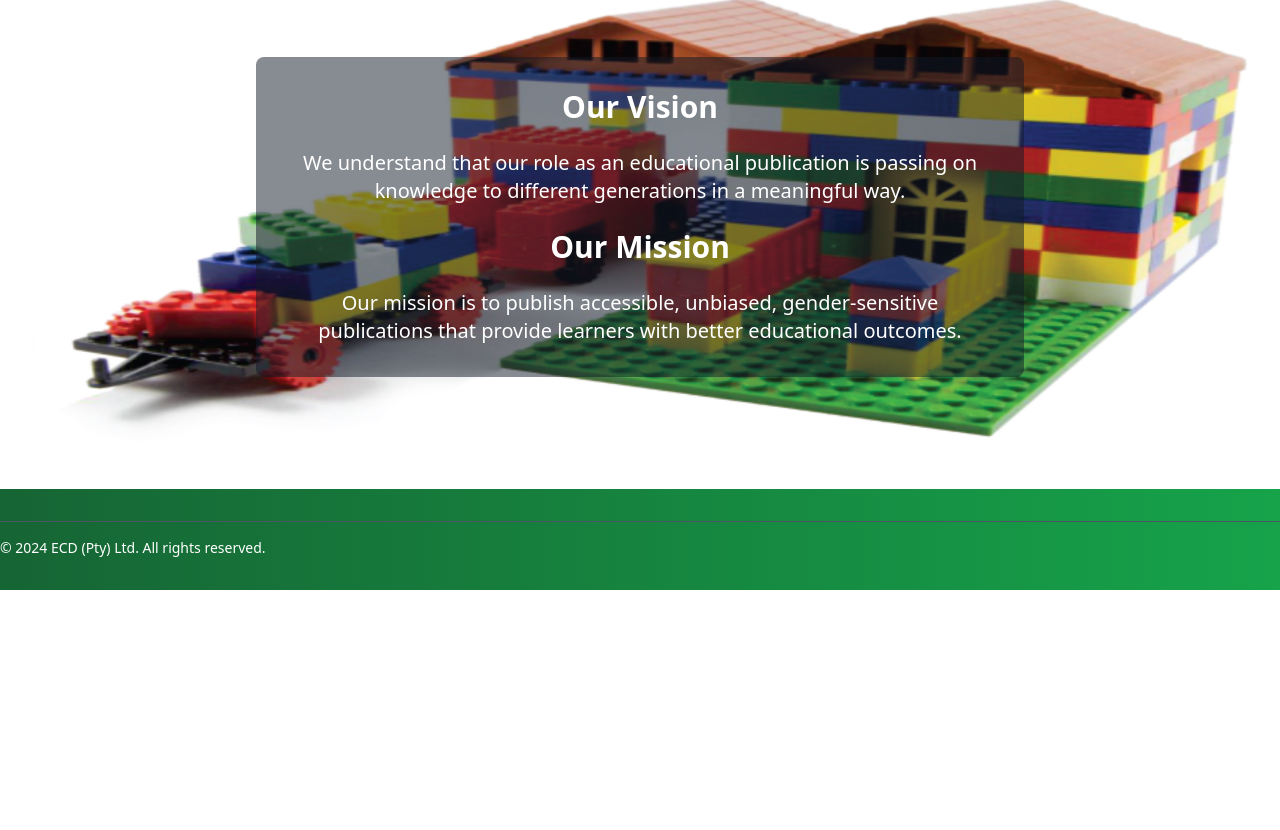
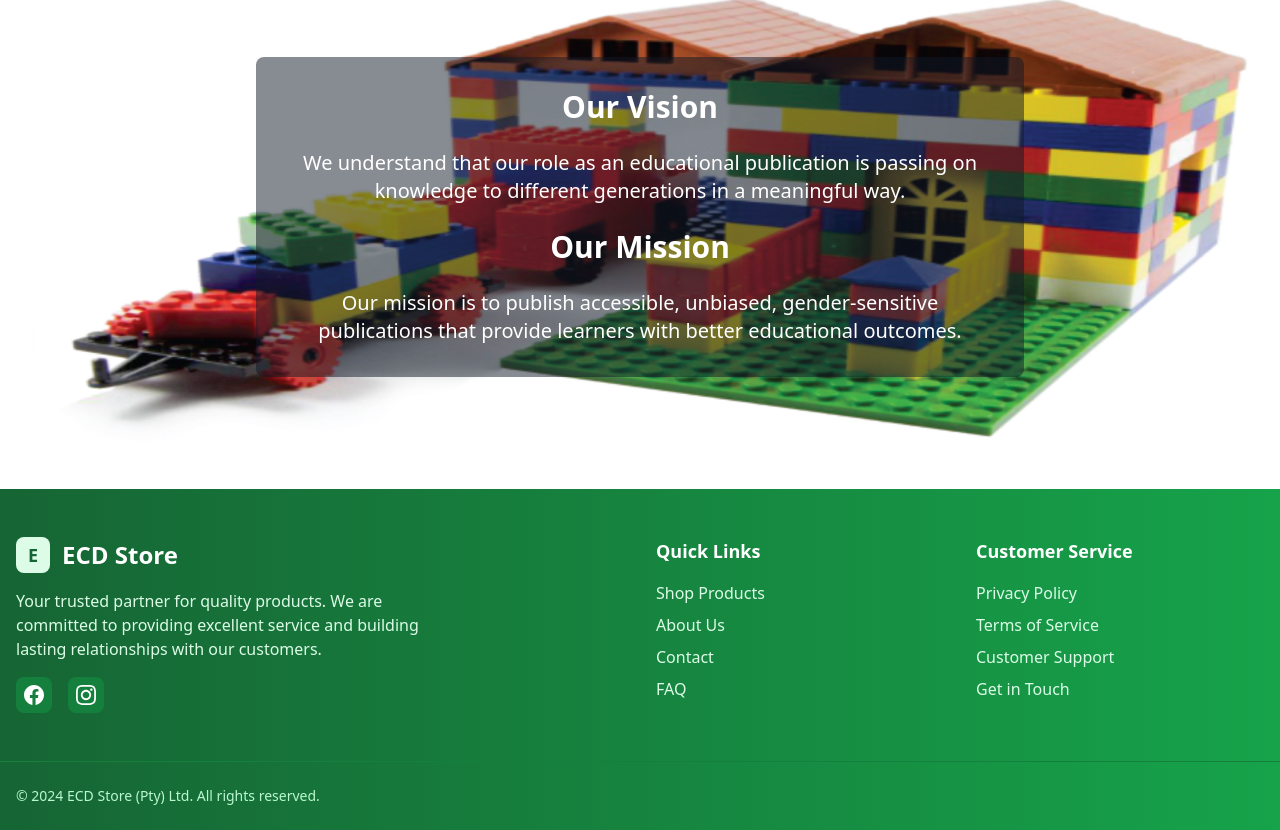
Before and after one commit to Tshephodave/Server, a React (Create React App) app in the folder Marketing-web/: page / in a window 1280 px wide. Shown: the part 679-1509 px from the top of the page. Before the commit the page ends 1269 px from the top, so only its background shows below. Built offline with nearby package versions, Linux system fonts and the light colour scheme.

Commit message:
Update footer.js

```diff
--- a/Marketing-web/src/components/footer.js
+++ b/Marketing-web/src/components/footer.js
@@ -1,15 +1,111 @@
 import React from 'react';
+import { Link } from 'react-router-dom';
+
 const Footer = () => {
   return (
-    <footer className="bg-gradient-to-r from-green-800 to-green-600 text-white py-8 mt-auto">
+    <footer className="bg-gradient-to-r from-green-800 to-green-600 text-white mt-auto">
+      {/* Main Footer Content */}
+      <div className="container mx-auto px-4 py-12">
+        <div className="grid grid-cols-1 md:grid-cols-2 lg:grid-cols-4 gap-8">
 
+          {/* Company Info */}
+          <div className="lg:col-span-2">
+            <div className="flex items-center mb-4">
+              <span className="bg-green-100 text-green-800 px-3 py-1 rounded-lg mr-3 text-lg font-bold">E</span>
+              <h3 className="text-2xl font-bold">ECD Store</h3>
+            </div>
+            <p className="text-green-100 mb-4 max-w-md">
+              Your trusted partner for quality products. We are committed to providing excellent service and building lasting relationships with our customers.
+            </p>
+            <div className="flex space-x-4">
+              {/* Facebook Icon */}
+              <a href="#" className="bg-green-700 hover:bg-green-600 p-2 rounded-lg transition-colors duration-200">
+                <svg className="w-5 h-5" fill="currentColor" viewBox="0 0 24 24">
+                  <path d="M24 12.073c0-6.627-5.373-12-12-12s-12 5.373-12 12c0 5.99 4.388 10.954 10.125 11.854v-8.385H7.078v-3.47h3.047V9.43c0-3.007 1.792-4.669 4.533-4.669 1.312 0 2.686.235 2.686.235v2.953H15.83c-1.491 0-1.956.925-1.956 1.874v2.25h3.328l-.532 3.47h-2.796v8.385C19.612 23.027 24 18.062 24 12.073z"/>
+                </svg>
+              </a>
+              {/* Instagram Icon */}
+              <a href="#" className="bg-green-700 hover:bg-green-600 p-2 rounded-lg transition-colors duration-200">
+                <svg className="w-5 h-5" fill="currentColor" viewBox="0 0 24 24">
+                  <path d="M12 2.163c3.204 0 3.584.012 4.85.07 3.252.148 4.771 1.691 4.919 4.919.058 1.265.069 1.645.069 4.849 0 3.205-.012 3.584-.069 4.849-.149 3.225-1.664 4.771-4.919 4.919-1.266.058-1.644.07-4.85.07-3.204 0-3.584-.012-4.849-.07-3.26-.149-4.771-1.699-4.919-4.92-.058-1.265-.07-1.644-.07-4.849 0-3.204.013-3.583.07-4.849.149-3.227 1.664-4.771 4.919-4.919 1.266-.057 1.645-.069 4.849-.069zm0-2.163c-3.259 0-3.667.014-4.947.072-4.358.2-6.78 2.618-6.98 6.98-.059 1.281-.073 1.689-.073 4.948 0 3.259.014 3.668.072 4.948.2 4.358 2.618 6.78 6.98 6.98 1.281.058 1.689.072 4.948.072 3.259 0 3.668-.014 4.948-.072 4.354-.2 6.782-2.618 6.979-6.98.059-1.28.073-1.689.073-4.948 0-3.259-.014-3.667-.072-4.947-.196-4.354-2.617-6.78-6.979-6.98-1.281-.059-1.69-.073-4.949-.073zm0 5.838c-3.403 0-6.162 2.759-6.162 6.162s2.759 6.163 6.162 6.163 6.162-2.759 6.162-6.163c0-3.403-2.759-6.162-6.162-6.162zm0 10.162c-2.209 0-4-1.79-4-4 0-2.209 1.791-4 4-4s4 1.791 4 4c0 2.21-1.791 4-4 4zm6.406-11.845c-.796 0-1.441.645-1.441 1.44s.645 1.44 1.441 1.44c.795 0 1.439-.645 1.439-1.44s-.644-1.44-1.439-1.44z"/>
+                </svg>
+              </a>
+            </div>
+          </div>
 
+          {/* Quick Links */}
+          <div>
+            <h4 className="text-lg font-semibold mb-4">Quick Links</h4>
+            <ul className="space-y-2">
+              <li>
+                <Link to="/stock" className="text-green-100 hover:text-white transition-colors duration-200">
+                  Shop Products
+                </Link>
+              </li>
+              <li>
+                <Link to="/about" className="text-green-100 hover:text-white transition-colors duration-200">
+                  About Us
+                </Link>
+              </li>
+              <li>
+                <Link to="/contact" className="text-green-100 hover:text-white transition-colors duration-200">
+                  Contact
+                </Link>
+              </li>
+              <li>
+                <Link to="/faq" className="text-green-100 hover:text-white transition-colors duration-200">
+                  FAQ
+                </Link>
+              </li>
+            </ul>
+          </div>
 
-      <div className="border-t border-gray-600 pt-4">
-        <div className="container mx-auto flex flex-col md:flex-row justify-between items-center">
-          <p className="text-sm mb-4 md:mb-0">&copy; 2024 ECD (Pty) Ltd. All rights reserved.</p>
+          {/* Customer Service - Updated */}
+          <div>
+            <h4 className="text-lg font-semibold mb-4">Customer Service</h4>
+            <ul className="space-y-2">
+              <li>
+                <Link to="/privacy" className="text-green-100 hover:text-white transition-colors duration-200">
+                  Privacy Policy
+                </Link>
+              </li>
+              <li>
+                <Link to="/terms" className="text-green-100 hover:text-white transition-colors duration-200">
+                  Terms of Service
+                </Link>
+              </li>
+              <li>
+                <Link to="/support" className="text-green-100 hover:text-white transition-colors duration-200">
+                  Customer Support
+                </Link>
+              </li>
+              <li>
+                <Link to="/contact" className="text-green-100 hover:text-white transition-colors duration-200">
+                  Get in Touch
+                </Link>
+              </li>
+            </ul>
+          </div>
         </div>
       </div>
+
+      {/* Bottom Footer */}
+      <div className="border-t border-green-700 pt-6 pb-6">
+        <div className="container mx-auto px-4">
+          <div className="flex flex-col md:flex-row justify-between items-center">
+            <div className="flex flex-col md:flex-row items-center space-y-2 md:space-y-0 md:space-x-6 mb-4 md:mb-0">
+              <p className="text-green-200 text-sm">
+                &copy; 2024 ECD Store (Pty) Ltd. All rights reserved.
+              </p>
+
+            </div>
+
+            {/* Payment Methods - Updated */}
+
+            </div>
+          </div>
+        </div>
+
     </footer>
   );
 }
```
